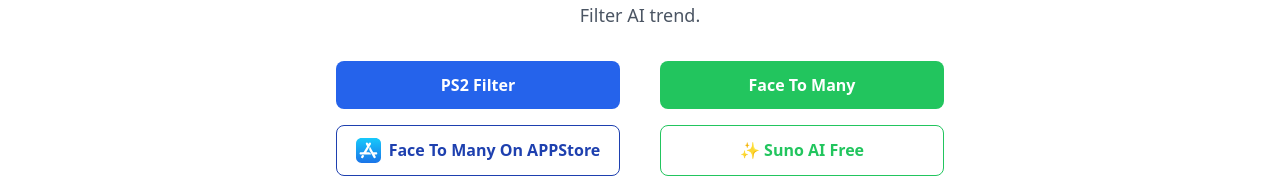
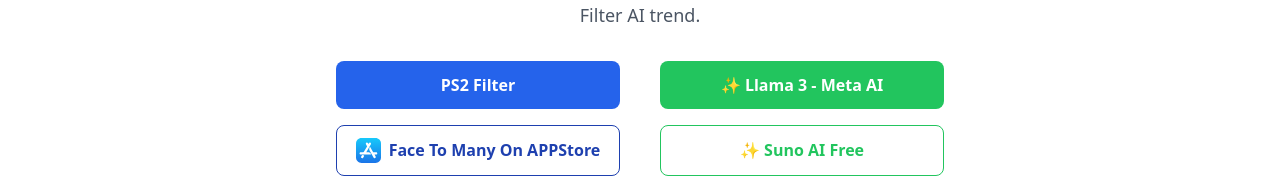
Before and after one commit to AICodeHunt/ps2-ai, a Next.js app: page / in a window 1280 px wide. Shown: the part 321-499 px from the top of the page. Built offline with nearby package versions, Linux system fonts and the light colour scheme.

Commit message:
add llama3

```diff
--- a/components/MainPage.tsx
+++ b/components/MainPage.tsx
@@ -29,9 +29,9 @@
                           className="bg-blue-600 hover:bg-blue-700 text-white font-semibold py-3 px-4 rounded-lg">
                         PS2 Filter
                     </Link>
-                    <Link href="https://www.disneyaiposter.com/apps/face-to-many"
+                    <Link href="https://llama3.dev"
                           className="bg-green-500 hover-bg-green-600 text-white font-semibold py-3 px-4 rounded-lg">
-                        Face To Many
+                        ✨ Llama 3 - Meta AI
                     </Link>
                 </div>
                 <div
```
